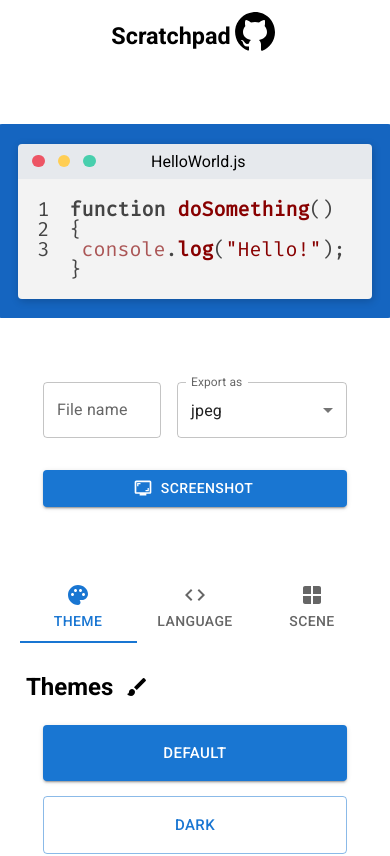
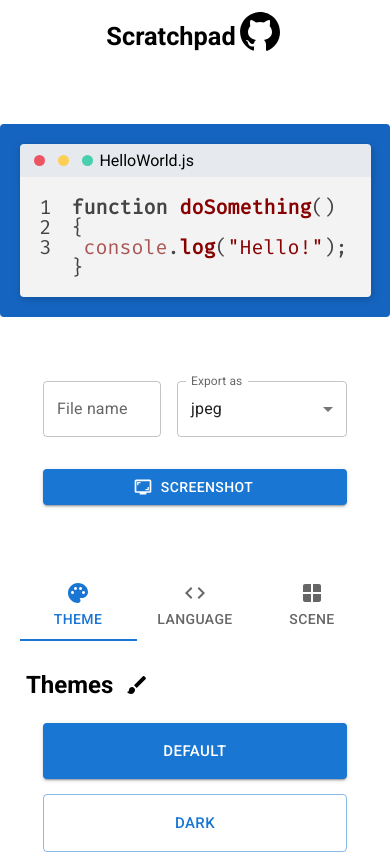
Before and after one commit to flyingsl0ths/scratchpad, a React (Create React App) app: page / in a window 390 px wide. Shown: the top 856 px of the page. Built offline with nearby package versions, Linux system fonts and the light colour scheme.

Commit message:
Refactor media-queries

```diff
--- a/src/scss/_code-window.scss
+++ b/src/scss/_code-window.scss
@@ -20,6 +20,6 @@
 
 @media (max-width: 414px) {
   #code-window {
-    width: 91vw;
+    width: 90vw;
   }
 }
--- a/src/scss/_titlebar.scss
+++ b/src/scss/_titlebar.scss
@@ -13,9 +13,15 @@ $gray: #222629;
   padding: 0.5em;
 }
 
+#tb-title {
+  font-size: 1vw;
+  user-select: none;
+}
+
 .macos {
+  @include titlebar;
   padding: 0 0 0 0.5em;
-  @include titlebar;
+  justify-content: flex-start;
 }
 
 .windows {
@@ -27,7 +33,6 @@ $gray: #222629;
   @include titlebar-item;
   border-radius: 3px;
   border: 2px solid $gray;
-  vertical-align: middle;
 }
 
 .letter-x::before {
@@ -35,14 +40,12 @@ $gray: #222629;
   content: "X";
   color: $gray;
   vertical-align: middle;
-  font-style: bold;
 }
 
 .underscore::before {
   @include titlebar-item;
   content: "_";
   color: $gray;
-  font-style: bold;
   vertical-align: middle;
 }
 
@@ -56,8 +59,32 @@ $gray: #222629;
   border-radius: 360px;
 }
 
-@media (max-width: 820px) {
+@media (max-width: 912px) {
+  #tb-title {
+    font-size: 1.54vw;
+  }
   .circle {
-    padding: 0.4em;
+    padding: 0.35em;
   }
 }
+
+@media (max-width: 821px) {
+  .square {
+    font-size: 1.2vw;
+    border: 1px solid $gray;
+  }
+
+  .letter-x::before {
+    font-size: 1.2vw;
+  }
+
+  .underscore::before {
+    font-size: 1.2vw;
+  }
+}
+
+@media (max-width: 414px) {
+  #tb-title {
+    font-size: 3vw;
+  }
+}
--- a/src/scss/_utils.scss
+++ b/src/scss/_utils.scss
@@ -41,23 +41,3 @@
 .yellow {
   background-color: #ffce54;
 }
-
-.m-l {
-  margin-left: 21.5vw;
-}
-
-.m-r {
-  margin-right: 21.5vw;
-}
-
-@media (max-width: 820px) {
-  .m-l {
-    margin-left: 12.5vw;
-  }
-  .m-r {
-    margin-right: 12.5vw;
-  }
-  .circle {
-    padding: 0.4em;
-  }
-}
--- a/src/scss/index.scss
+++ b/src/scss/index.scss
@@ -30,14 +30,21 @@ body {
   margin-top: 0.5em;
 }
 
-@media (max-width: 820px) {
+#project-link {
+  margin-top: 1.2em;
+}
+
+@media (max-width: 821px) {
   #header {
-    font-size: 4vw;
+    font-size: 5vw;
   }
 }
 
 @media (max-width: 414px) {
   #header {
-    font-size: 6vw;
+    font-size: 6.5vw;
+  }
+  #project-link {
+    margin-top: 0;
   }
 }
```
